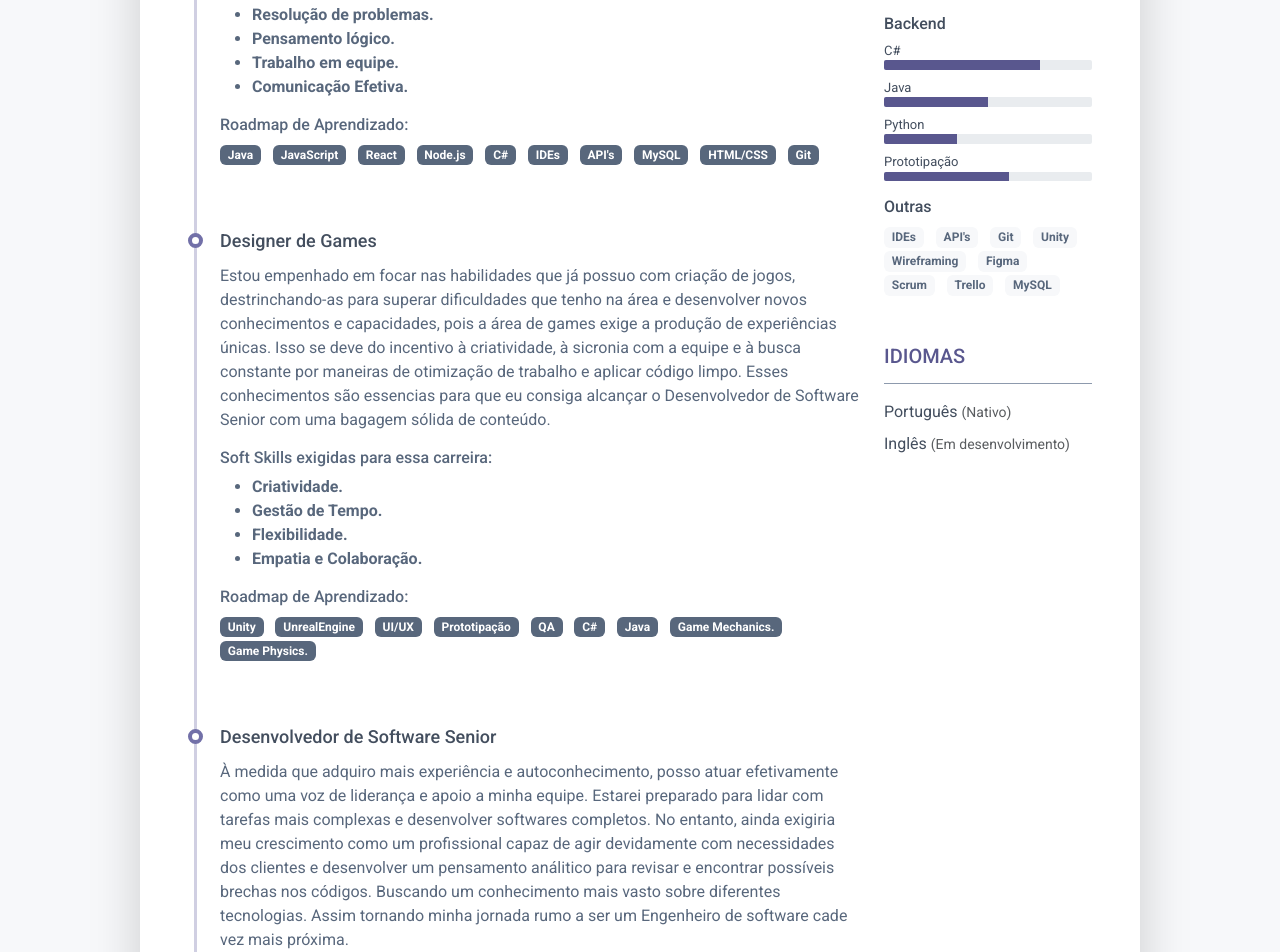
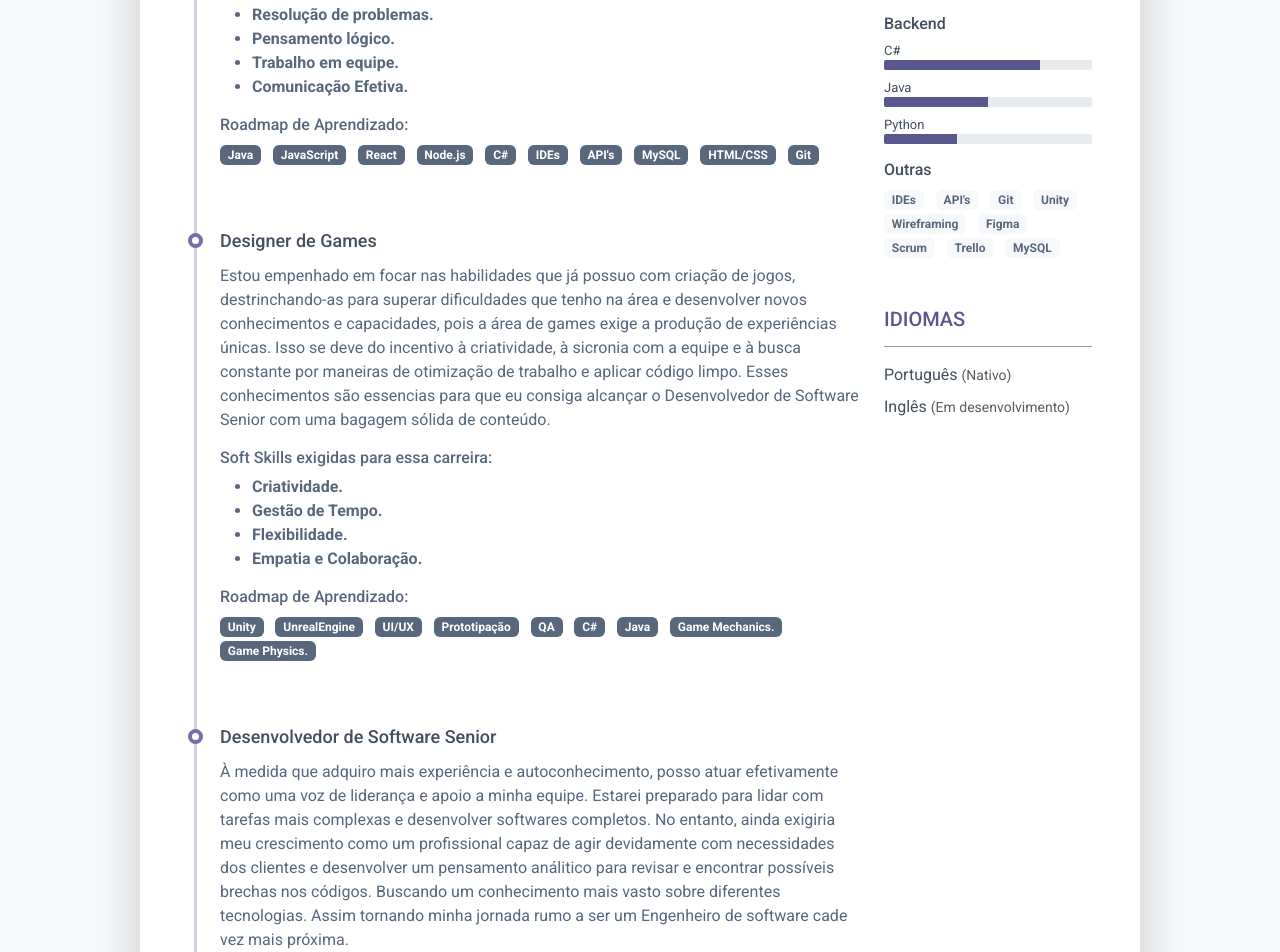
Before and after one commit to Christian-Rui/mapa-de-carreira, a plain HTML site: page index.html in a window 1280 px wide. Shown: the part 970-1922 px from the top of the page. Drawn offline with Linux system fonts and the light colour scheme.

Commit message:
Corrigindo inconsistências

```diff
--- a/index.html
+++ b/index.html
@@ -410,14 +410,6 @@
 													aria-valuemax="100"></div>
 											</div>
 										</li>
-										<li class="mb-2">
-											<div class="resume-skill-name">Prototipação</div>
-											<div class="progress resume-progress">
-												<div class="progress-bar theme-progress-bar-dark" role="progressbar"
-													style="width: 60%" aria-valuenow="25" aria-valuemin="0"
-													aria-valuemax="100"></div>
-											</div>
-										</li>
 									</ul>
 								</div>
 
```
